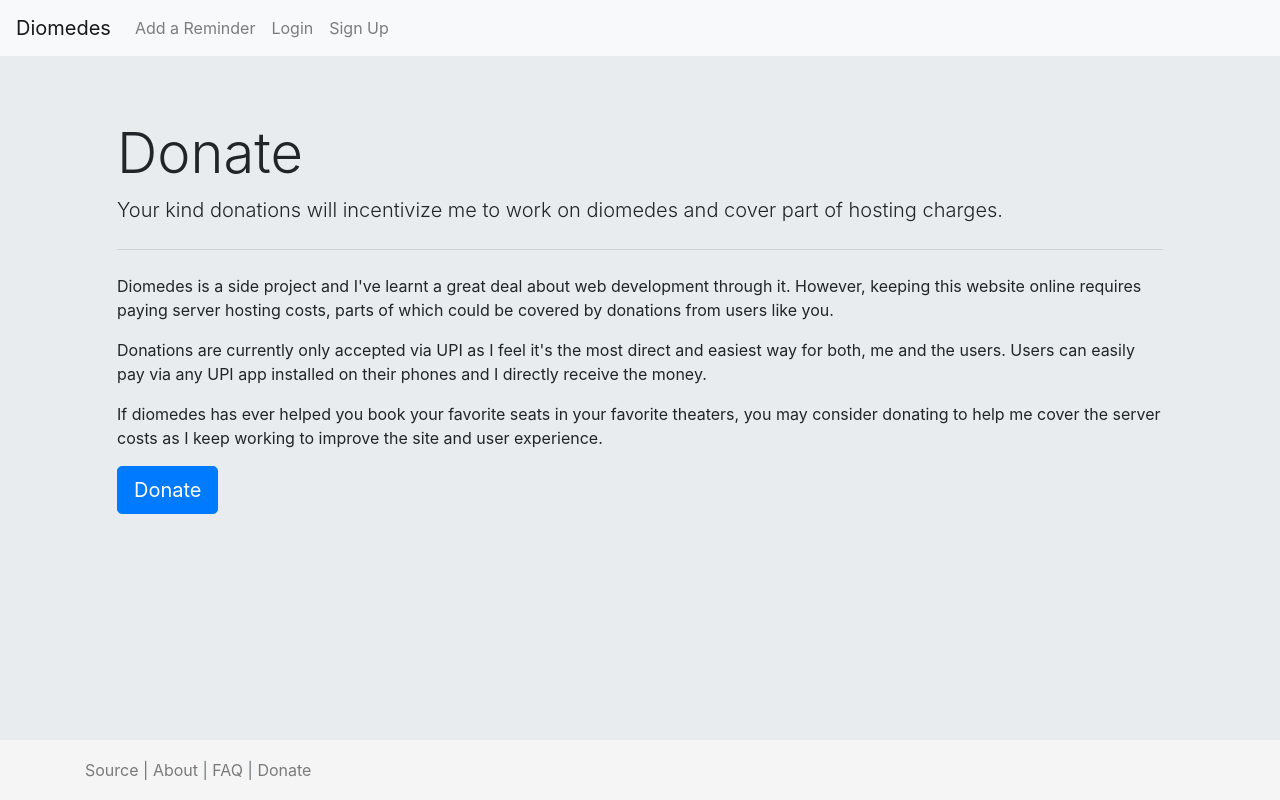
After one commit to ArionMiles/Diomedes, a Django app: page /donate in a window 1280 px wide. The commit adds this page. Run offline with Django 3.2, Linux system fonts and the light colour scheme; parts of the project's set-up code (start-up, migrations or seed data) failed here and were passed over; some libraries are stand-ins or nearby versions.

Commit message:
Added Donate view

```diff
--- a/diomedes/settings/base.py
+++ b/diomedes/settings/base.py
@@ -248,3 +248,5 @@ CELERY_BEAT_SCHEDULE = {
 BMS_TOKEN = env("BMS_TOKEN")
 
 MAX_THEATERS = 5 # Maximum theaters a user can select
+
+DONATE_LINK = env('DONATE_LINK')
--- a/moviealert/templates/base.html
+++ b/moviealert/templates/base.html
@@ -77,7 +77,8 @@
     <div class="container">
       <span class="text-muted"><a href="https://github.com/ArionMiles/Diomedes" target="_blank">Source</a> |</span>
       <span class="text-muted"><a href={% url 'about' %}>About</a> |</span>
-      <span class="text-muted"><a href={% url 'faq' %}>FAQ</a></span>
+      <span class="text-muted"><a href={% url 'faq' %}>FAQ</a> |</span>
+      <span class="text-muted"><a href={% url 'donate' %}>Donate</a></span>
     </div>
   </footer>
   <!-- Bootstrap JS -->
--- /dev/null
+++ b/moviealert/templates/donate.html
@@ -0,0 +1,28 @@
+{% extends "base.html" %}
+
+{% block content %}
+<div class="container">
+    <div class="jumbotron">
+        <h1 class="display-4">Donate</h1>
+        <p class="lead">Your kind donations will incentivize me to work on diomedes and cover part of hosting charges.</p>
+        <hr class="my-4">
+        <p>
+            Diomedes is a side project and I've learnt a great deal about web development through it. However, keeping
+            this website online requires paying server hosting costs, parts of which could be covered by donations from users
+            like you.
+        </p>
+        <p>
+            Donations are currently only accepted via UPI as I feel it's the most direct and easiest way for both, me and
+            the users. Users can easily pay via any UPI app installed on their phones and I directly receive the money.
+        </p>
+        <p>
+            If diomedes has ever helped you book your favorite seats in your favorite theaters, you may consider
+            donating to help me cover the server costs as I keep working to improve the site and user experience.
+        </p>
+        <p class="lead">
+            <a class="btn btn-primary btn-lg" href={{ donate_link }} target="_blank" role="button">Donate</a>
+        </p>
+    </div>
+</div>
+
+{% endblock %}
--- a/moviealert/templates/faq.html
+++ b/moviealert/templates/faq.html
@@ -81,7 +81,7 @@
                   </div>
                   <div id="collapseFour" class="collapse" aria-labelledby="headingFour" data-parent="#accordion">
                     <div class="card-body">
-                    If you like what I'm doing, you can donate some money. Donations help me by paying for server bills
+                    If you like what I'm doing, you can <a href={% url 'donate' %}>donate some money</a>. Donations help me by paying for server bills
                     and incentivize me to keep working on this project!
                     </div>
                   </div>
--- a/moviealert/urls.py
+++ b/moviealert/urls.py
@@ -2,7 +2,8 @@ from django.urls import include, path
 from django.views.generic import TemplateView
 from django.views.decorators.cache import cache_page
 
-from .views import ProfileView, ReminderView, ReminderEditView, AjaxMovieListView, TrendingView
+from .views import (ProfileView, ReminderView, ReminderEditView, AjaxMovieListView,
+                    TrendingView, DonateView)
 
 urlpatterns = [
     path(r'', TemplateView.as_view(template_name='home.html'), name='home'),
@@ -14,4 +15,5 @@ urlpatterns = [
     path(r'ajax/movies', cache_page(60*15)(AjaxMovieListView.as_view()), name='ajax_movies'),
     path(r'trending', cache_page(60*15)(TrendingView.as_view()), name='trends'),
     path(r'faq', TemplateView.as_view(template_name='faq.html'), name='faq'),
+    path(r'donate', DonateView.as_view(), name='donate'),
 ]
--- a/moviealert/views.py
+++ b/moviealert/views.py
@@ -111,3 +111,11 @@ class TrendingView(LoginRequiredMixin, RegionExistsMixin, TemplateView):
         trends = BMS.get_trending(self.request.user.profile.region.code, settings.BMS_TOKEN)
         context['trending'] = trends
         return context
+
+class DonateView(TemplateView):
+    template_name = 'donate.html'
+
+    def get_context_data(self, **kwargs):
+        context = super().get_context_data(**kwargs)
+        context['donate_link'] = settings.DONATE_LINK
+        return context
```
Also changed, not shown: 1 other file.
